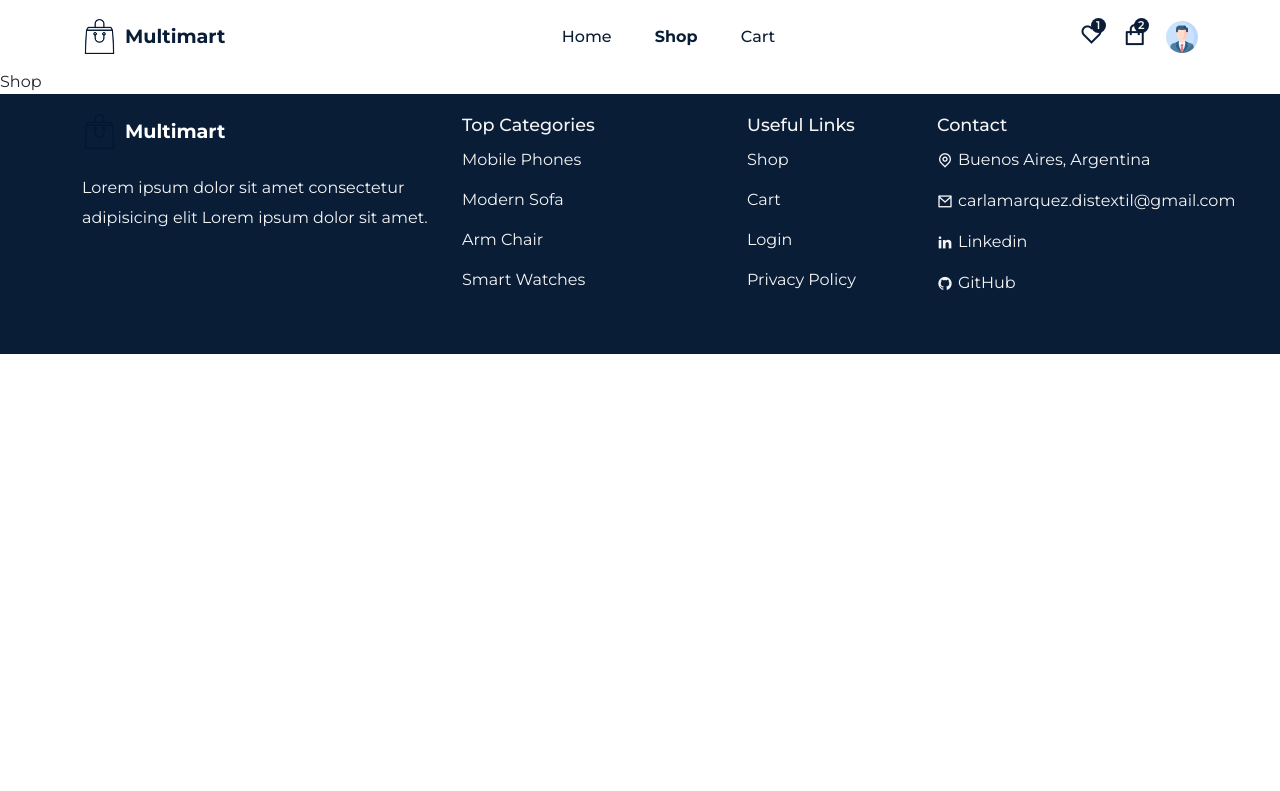
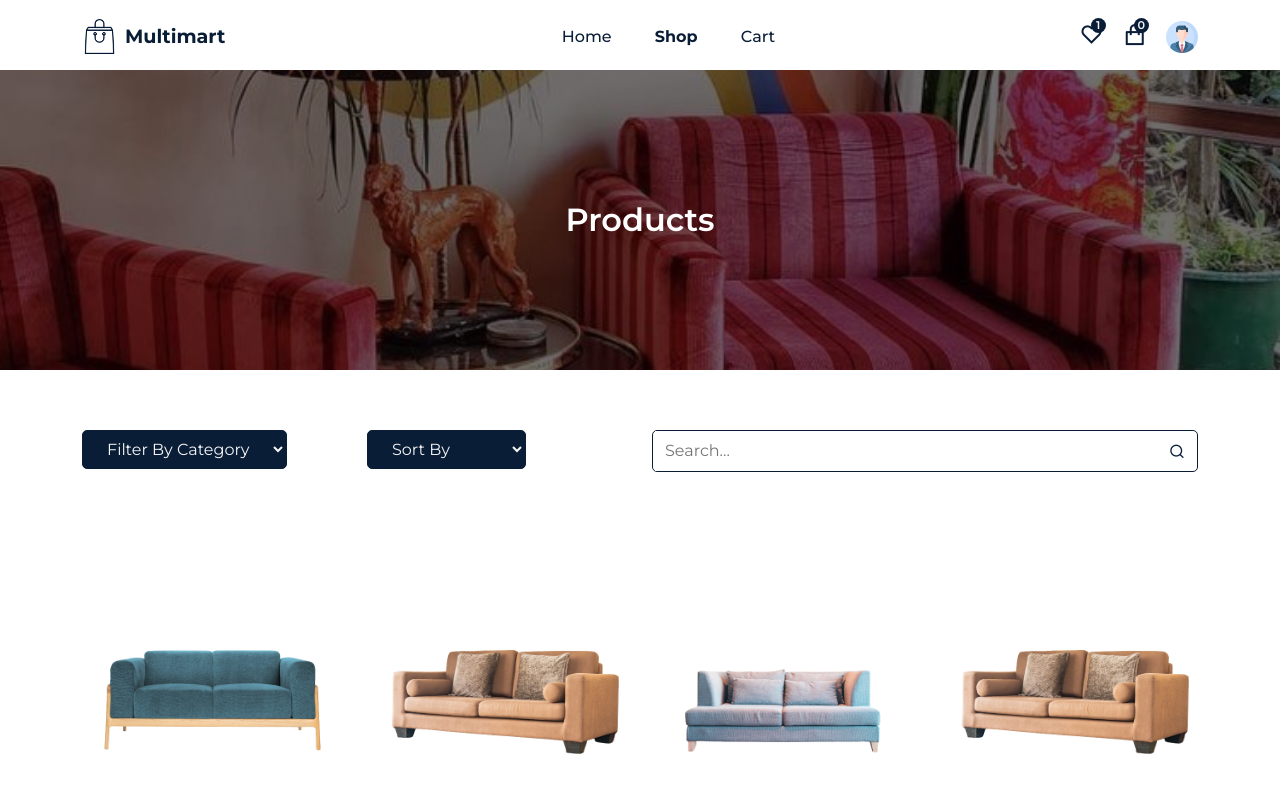
Before and after one commit to caluMarquez/ecommerce, a React (Create React App) app: page /shop in a window 1280 px wide. Shown: the top 791 px of the page. Built offline with nearby package versions, Linux system fonts and the light colour scheme.

Commit message:
shop empezando

```diff
--- a/package.json
+++ b/package.json
@@ -15,6 +15,7 @@
     "react-redux": "^8.0.2",
     "react-router-dom": "^6.3.0",
     "react-scripts": "5.0.1",
+    "react-toastify": "^9.1.1",
     "reactstrap": "^9.1.4",
     "remixicon": "^2.5.0",
     "web-vitals": "^2.1.4"
--- a/src/components/Header/Header.jsx
+++ b/src/components/Header/Header.jsx
@@ -5,6 +5,9 @@
 import {Container, Row} from 'reactstrap';
 import logo from '../../assets/images/eco-logo.png'
 import userIcon from '../../assets/images/user-icon.png'
+import { useSelector } from 'react-redux';
+
+
 
 const nav__links =[
     {
@@ -25,6 +28,7 @@
 
 
 const headerRef = useRef(null);
+const totalQuantity = useSelector(state=> state.cart.totalQuantity)
 const menuRef = useRef(null);
     const stickyHeaderFunc = ()=> {
         window.addEventListener('scroll', ()=>{
@@ -82,7 +86,7 @@
 
                       <span className="cart__icon">
                       <i class="ri-shopping-bag-line"></i>
-                      <span className="badge">2</span>
+                      <span className="badge">{totalQuantity}</span>
                         </span>
 
                         <span>
--- /dev/null
+++ b/src/components/UI/CommonSection.jsx
@@ -0,0 +1,17 @@
+import React from "react";
+import { Container } from "reactstrap";
+import '../../styles/common-section.css'
+const CommonSection = ({title})=>{
+    return(
+      <section className="common__section">
+<Container className="text-center">
+    <h1>
+        {title}
+    </h1>
+</Container>
+
+      </section>
+    )
+}
+
+export default CommonSection;
--- a/src/components/UI/ProductCard.jsx
+++ b/src/components/UI/ProductCard.jsx
@@ -3,9 +3,10 @@
 import '../../styles/product-card.css';
 import {Col} from 'reactstrap';
 import { Link } from 'react-router-dom';
+import { toast } from 'react-toastify';
+import {useDispatch} from 'react-redux';
+import { cartActions } from '../../redux/slices/cartSlice';
 
-import {useDispatch} from 'react-redux' ;
-import { cartActions } from '../../redux/slices/cartSlice';
 
 
 const ProductCard = ({item})=>{
@@ -19,7 +20,9 @@
             price: item.price,
             image:item.imgUrl
         }));
-        alert('product added to the cart')
+
+        toast.success('Product added successfully')
+
     };
 
     return (
--- a/src/index.js
+++ b/src/index.js
@@ -7,12 +7,22 @@
 import { BrowserRouter } from "react-router-dom";
 import store from "./redux/store";
 import { Provider } from "react-redux";
+import {ToastContainer} from 'react-toastify';
+import 'react-toastify/dist/ReactToastify.css';
+
 
 const root = ReactDOM.createRoot(document.getElementById("root"));
 root.render(
   <React.StrictMode>
     <BrowserRouter>
     <Provider store ={store}>
+      <ToastContainer
+      theme="dark"
+      position="top-rigth"
+      autoClose={3000}
+      closeOnClick
+      pauseOnHover={false}
+      />
     <App />
     </Provider>
     </BrowserRouter>
--- a/src/pages/Shop.jsx
+++ b/src/pages/Shop.jsx
@@ -1,8 +1,75 @@
-import React from 'react';
+import React,{useState} from 'react';
+import CommonSection from '../components/UI/CommonSection';
+import Helmet from '../components/Helmet/Helmet';
+import {Container,Row,Col} from 'reactstrap';
+import '../styles/shop.css';
+import products from '../assets/data/products'
+import ProductsList from '../components/UI/ProductsList';
 
 const Shop = ()=>{
+    const [productsData, setProductsData] = useState(products);
+
+    const handleFilter = e =>{
+     const filterValue = e.target.value;
+            if(filterValue === 'sofa'){
+                const filterProducts = products.filter((item)=> item.category === 'sofa')
+
+        setProductsData(filterProducts)
+    }
+    }
+
+
     return (
-        <div>Shop</div>
+        <Helmet title='Shop'>
+<CommonSection title='Products'/>
+
+        <section>
+            <Container>
+                <Row>
+                    <Col lg='3' md='3'>
+                        <div className="filter__widget">
+                            <select onChange={handleFilter}>
+                                <option>Filter By Category</option>
+                                <option value="sofa">Sofa</option>
+                                <option value="mobile">Mobile</option>
+                                <option value="chair">Chair</option>
+                                <option value="watch">Watch</option>
+                                <option value="wireless">Wireless</option>
+                            </select>
+                        </div>
+                    </Col>
+                    <Col lg='3' md='3'>
+                        <div className="filter__widget">
+                            <select>
+                                <option>Sort By</option>
+                                <option value="ascending">Asending</option>
+                                <option value="descending">Descending</option>
+                            </select>
+                        </div>
+                    </Col>
+                    <Col lg='6' md='6'>
+                        <div className="search__box">
+                            <input type="text" placeholder='Search...'/>
+                            <span>
+                            <i class="ri-search-line"></i>
+                            </span>
+                        </div>
+                    </Col>
+
+                </Row>
+            </Container>
+        </section>
+
+        <section>
+            <Container>
+                <Row>
+                  {
+                    productsData.length === 0? <h1>No products are found</h1> : <ProductsList data={productsData}/>
+                  }
+                </Row>
+            </Container>
+        </section>
+        </Helmet>
     )
 }
 
--- /dev/null
+++ b/src/styles/common-section.css
@@ -0,0 +1,13 @@
+.common__section{
+    background: linear-gradient(rgb(0, 0, 0, 0.562), rgb(0, 0, 0, 0.562)),url('../assets/images/descarga.jpg') no-repeat center center;
+    background-size: cover;
+    height: 300px;
+    display: flex;
+    align-items: center;
+    justify-content: center;
+}
+
+.common__section h1{
+    color: #fff ;
+    font-weight: 600;
+}
--- /dev/null
+++ b/src/styles/shop.css
@@ -0,0 +1,40 @@
+.filter__widget select{
+    padding: 8px 20px;
+    border: 1px solid var(--primary-color);
+    cursor: pointer;
+    border-radius: 5px;
+    background: var(--primary-color);
+    color: whitesmoke;
+
+}
+
+.filter__widget select:focus{
+    outline: none !important;
+}
+
+.filter__widget select option{
+font-size: .9rem;
+}
+
+.search__box{
+    width: 100%;
+    display: flex;
+    align-items: center;
+    justify-content: center;
+border: 1px solid var(--primary-color);
+border-radius: 5px;
+padding-right: 12px;
+padding-left: 2px;
+cursor: pointer;
+}
+
+.search__box input{
+    width: 100%;
+    border: none;
+    outline: none;
+    padding: 8px 10px;
+}
+
+.search__box span{
+    color: var(--primary-color);
+}
```
Also changed, not shown: src/assets/images/descarga.jpg (added), 1 other file (tests, documents, lock files or other folders).
